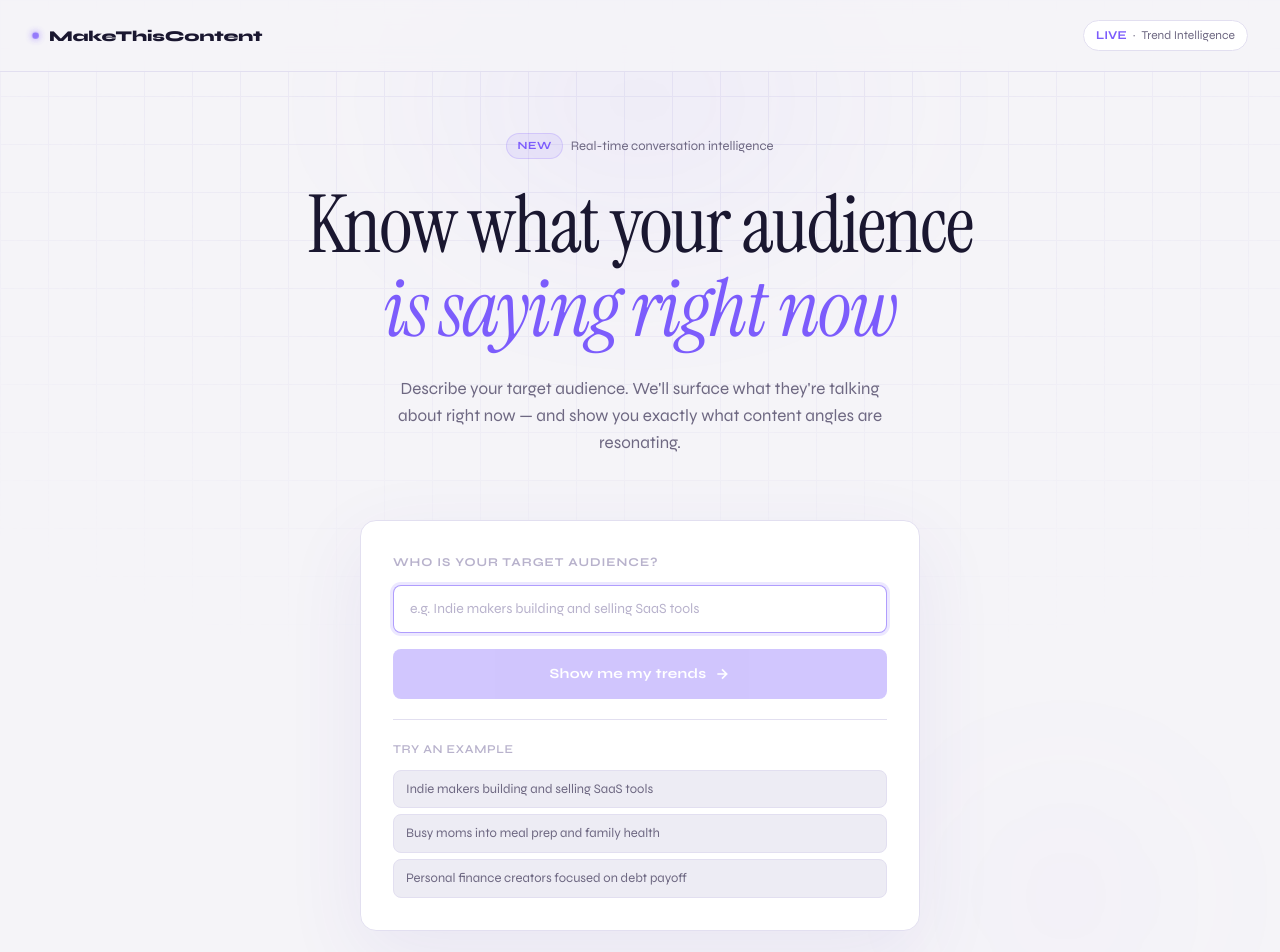
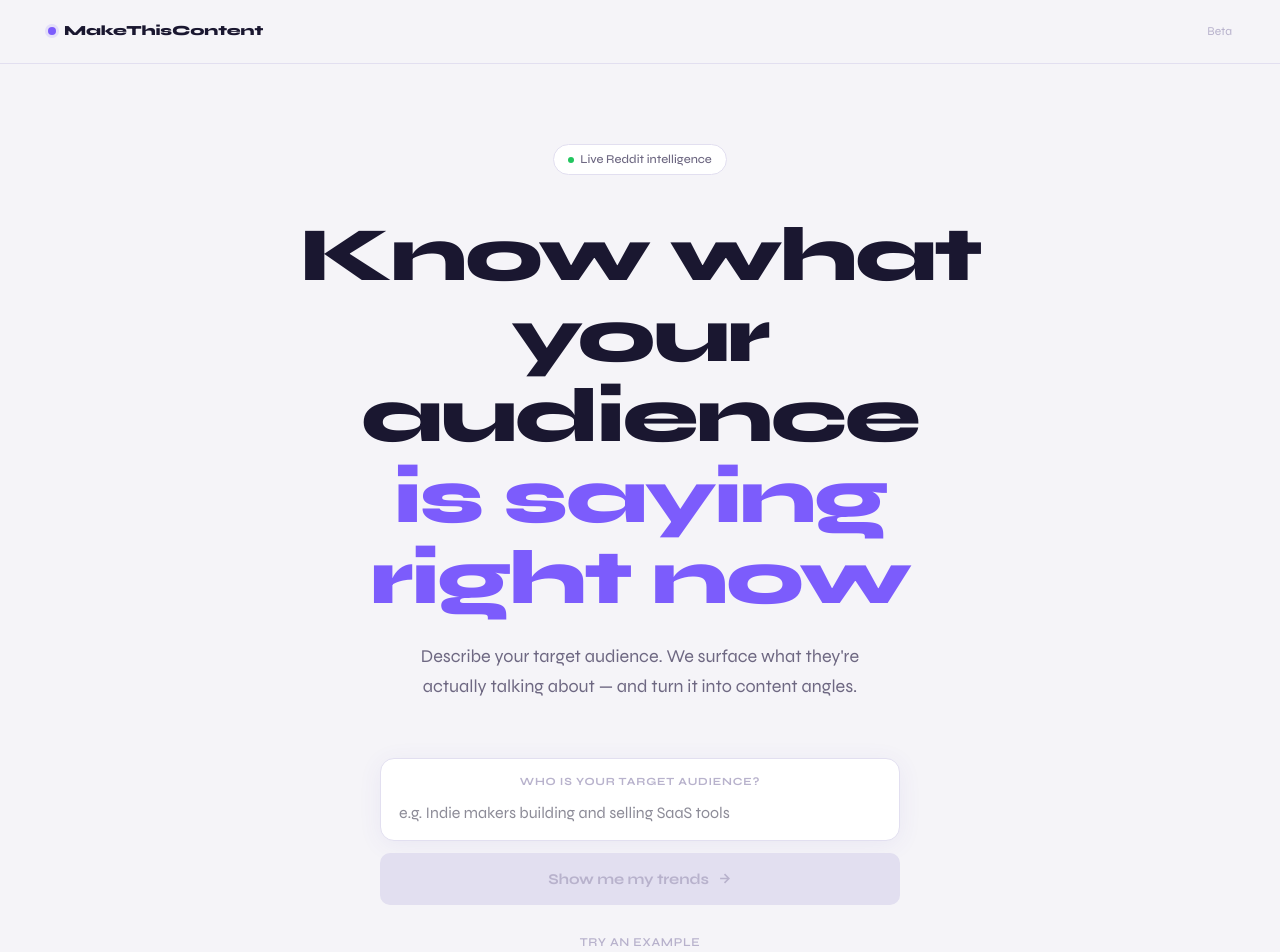
Before and after one commit to abhichandai/mtc, a Next.js app: page / in a window 1280 px wide. Shown: the top 952 px of the page. Built offline with nearby package versions, Linux system fonts and the light colour scheme.

Commit message:
Landing: clean redesign, no grid/orbs, Fyxer-style layout

```diff
--- a/app/page.tsx
+++ b/app/page.tsx
@@ -3,7 +3,7 @@
 import { useState } from 'react';
 import { useRouter } from 'next/navigation';
 
-const EXAMPLE_NICHES = [
+const EXAMPLES = [
   'Indie makers building and selling SaaS tools',
   'Busy moms into meal prep and family health',
   'Personal finance creators focused on debt payoff',
@@ -20,111 +20,165 @@ export default function LandingPage() {
     e.preventDefault();
     if (!isValid || loading) return;
     setLoading(true);
-    const params = new URLSearchParams({ k: brief.trim() });
-    router.push(`/dashboard?${params}`);
+    router.push(`/dashboard?${new URLSearchParams({ k: brief.trim() })}`);
   };
 
   return (
-    <div style={{ minHeight: '100vh', display: 'flex', flexDirection: 'column', position: 'relative', overflow: 'hidden' }}>
-      <div className="grid-bg" />
+    <div style={{
+      minHeight: '100vh',
+      background: 'var(--bg)',
+      display: 'flex',
+      flexDirection: 'column',
+    }}>
 
-      <div className="glow-orb" style={{
-        width: 600, height: 400, top: -100, left: '50%', transform: 'translateX(-50%)',
-        background: 'radial-gradient(ellipse, rgba(124,92,252,0.07) 0%, transparent 70%)',
+      {/* Nav */}
+      <nav style={{
+        display: 'flex', alignItems: 'center', justifyContent: 'space-between',
+        padding: '0 48px', height: 64,
+        borderBottom: '1px solid var(--border)',
+        background: 'var(--bg)',
+      }}>
+        <div style={{ display: 'flex', alignItems: 'center', gap: 8 }}>
+          <div style={{
+            width: 8, height: 8, borderRadius: '50%',
+            background: 'var(--accent)',
+            boxShadow: '0 0 0 3px var(--accent-glow)',
           }} />
-      <div className="glow-orb" style={{
-        width: 300, height: 300, bottom: '10%', right: '5%',
-        background: 'radial-gradient(ellipse, rgba(124,92,252,0.04) 0%, transparent 70%)',
-      }} />
-
-      {/* Header */}
-      <header style={{
-        display: 'flex', alignItems: 'center', justifyContent: 'space-between',
-        padding: '20px 32px', position: 'relative', zIndex: 10,
-        borderBottom: '1px solid var(--border)',
-        backdropFilter: 'blur(10px)', background: 'var(--header-bg)',
+          <span style={{
+            fontFamily: 'var(--font-ui)', fontWeight: 800, fontSize: 14,
+            letterSpacing: '-0.01em', color: 'var(--text)',
           }}>
-        <div style={{ display: 'flex', alignItems: 'center', gap: 10 }}>
-          <div className="live-dot" />
-          <span style={{ fontFamily: 'var(--font-ui)', fontWeight: 800, fontSize: 15, letterSpacing: '-0.01em', color: 'var(--text)' }}>
             MakeThisContent
           </span>
         </div>
-        <div style={{
-          display: 'flex', alignItems: 'center', gap: 6,
-          fontSize: 12, color: 'var(--text-muted)',
-          background: 'var(--surface)', border: '1px solid var(--border)',
-          borderRadius: 100, padding: '5px 12px',
+        <span style={{
+          fontSize: 12, color: 'var(--text-dim)',
+          fontFamily: 'var(--font-ui)',
         }}>
-          <span style={{ color: 'var(--accent)', fontWeight: 700 }}>LIVE</span>
-          <span>·</span>
-          <span>Trend Intelligence</span>
-        </div>
-      </header>
+          Beta
+        </span>
+      </nav>
 
-      {/* Main */}
+      {/* Hero */}
       <main style={{
         flex: 1, display: 'flex', flexDirection: 'column',
         alignItems: 'center', justifyContent: 'center',
-        padding: '60px 24px', position: 'relative', zIndex: 10,
+        padding: '80px 24px 120px',
+        textAlign: 'center',
       }}>
 
-        {/* Hero */}
-        <div className="animate-fade-up" style={{ textAlign: 'center', maxWidth: 720, marginBottom: 64 }}>
-          <div style={{ display: 'inline-flex', alignItems: 'center', gap: 8, marginBottom: 24 }}>
-            <span className="tag tag-accent">New</span>
-            <span style={{ fontSize: 13, color: 'var(--text-muted)' }}>Real-time conversation intelligence</span>
+        {/* Badge */}
+        <div style={{
+          display: 'inline-flex', alignItems: 'center', gap: 6,
+          background: 'var(--surface)', border: '1px solid var(--border)',
+          borderRadius: 100, padding: '5px 14px',
+          marginBottom: 40,
+        }}>
+          <span style={{
+            width: 6, height: 6, borderRadius: '50%',
+            background: '#22c55e',
+            display: 'inline-block',
+          }} />
+          <span style={{ fontSize: 12, color: 'var(--text-muted)', fontFamily: 'var(--font-ui)', fontWeight: 500 }}>
+            Live Reddit intelligence
+          </span>
         </div>
 
+        {/* Heading */}
         <h1 style={{
-            fontFamily: 'var(--font-display)',
-            fontSize: 'clamp(40px, 7vw, 80px)',
-            fontWeight: 400, lineHeight: 1.05,
-            letterSpacing: '-0.02em', color: 'var(--text)', marginBottom: 24,
+          fontFamily: 'var(--font-ui)',
+          fontWeight: 800,
+          fontSize: 'clamp(42px, 6vw, 80px)',
+          lineHeight: 1.05,
+          letterSpacing: '-0.03em',
+          color: 'var(--text)',
+          marginBottom: 24,
+          maxWidth: 760,
         }}>
           Know what your audience<br />
-            <span style={{ fontStyle: 'italic', color: 'var(--accent)' }}>is saying right now</span>
+          <span style={{ color: 'var(--accent)' }}>is saying right now</span>
         </h1>
 
-          <p style={{ fontSize: 17, color: 'var(--text-muted)', lineHeight: 1.6, maxWidth: 520, margin: '0 auto' }}>
-            Describe your target audience. We&apos;ll surface what they&apos;re talking about right now — and show you exactly what content angles are resonating.
-          </p>
-        </div>
-
-        {/* Input card */}
-        <div className="animate-fade-up stagger-2" style={{
-          background: 'var(--surface)', border: '1px solid var(--border)',
-          borderRadius: 16, padding: '32px',
-          width: '100%', maxWidth: 560,
-          boxShadow: '0 24px 80px rgba(90,70,180,0.08)',
+        {/* Subheading */}
+        <p style={{
+          fontSize: 18, lineHeight: 1.65,
+          color: 'var(--text-muted)',
+          maxWidth: 480, marginBottom: 56,
+          fontFamily: 'var(--font-ui)',
         }}>
-          <p style={{ fontSize: 12, fontWeight: 700, letterSpacing: '0.08em', textTransform: 'uppercase', color: 'var(--text-dim)', marginBottom: 12 }}>
-            Who is your target audience?
+          Describe your target audience. We surface what they&apos;re actually talking about — and turn it into content angles.
         </p>
 
-          <form onSubmit={handleSubmit}>
+        {/* Input group */}
+        <form onSubmit={handleSubmit} style={{ width: '100%', maxWidth: 520 }}>
+          <div style={{
+            display: 'flex', flexDirection: 'column', gap: 0,
+            background: 'var(--surface)',
+            border: '1.5px solid var(--border)',
+            borderRadius: 14,
+            overflow: 'hidden',
+            boxShadow: '0 4px 24px rgba(90,70,180,0.07)',
+            transition: 'border-color 0.15s, box-shadow 0.15s',
+          }}
+            onFocus={() => {}}
+          >
+            <label style={{
+              fontSize: 11, fontWeight: 700,
+              letterSpacing: '0.07em', textTransform: 'uppercase',
+              color: 'var(--text-dim)',
+              padding: '14px 18px 4px',
+              fontFamily: 'var(--font-ui)',
+              userSelect: 'none',
+            }}>
+              Who is your target audience?
+            </label>
             <input
-              className="input-field"
+              style={{
+                border: 'none', outline: 'none',
+                background: 'transparent',
+                padding: '6px 18px 14px',
+                fontSize: 16, color: 'var(--text)',
+                fontFamily: 'var(--font-ui)',
+                width: '100%',
+              }}
               placeholder="e.g. Indie makers building and selling SaaS tools"
               value={brief}
               onChange={e => setBrief(e.target.value)}
               onKeyDown={e => e.key === 'Enter' && isValid && handleSubmit(e as unknown as React.FormEvent)}
               autoFocus
-              style={{ marginBottom: 16 }}
             />
+          </div>
 
-            <button className="btn-primary" type="submit" disabled={!isValid || loading} style={{ width: '100%', padding: '14px' }}>
+          <button
+            type="submit"
+            disabled={!isValid || loading}
+            style={{
+              marginTop: 12,
+              width: '100%', padding: '14px',
+              background: isValid ? 'var(--accent)' : 'var(--border)',
+              color: isValid ? '#fff' : 'var(--text-dim)',
+              border: 'none', borderRadius: 10,
+              fontSize: 15, fontWeight: 700,
+              fontFamily: 'var(--font-ui)',
+              cursor: isValid && !loading ? 'pointer' : 'not-allowed',
+              display: 'flex', alignItems: 'center', justifyContent: 'center', gap: 8,
+              transition: 'background 0.15s, transform 0.1s',
+              letterSpacing: '-0.01em',
+            }}
+            onMouseEnter={e => isValid && ((e.currentTarget as HTMLElement).style.transform = 'translateY(-1px)')}
+            onMouseLeave={e => ((e.currentTarget as HTMLElement).style.transform = 'translateY(0)')}
+          >
             {loading ? (
               <>
-                  <svg width="16" height="16" viewBox="0 0 24 24" fill="none" stroke="currentColor" strokeWidth="2.5" style={{ animation: 'spin 0.8s linear infinite' }}>
+                <svg width="15" height="15" viewBox="0 0 24 24" fill="none" stroke="currentColor" strokeWidth="2.5" style={{ animation: 'spin 0.8s linear infinite' }}>
                   <path d="M12 2v4M12 18v4M4.93 4.93l2.83 2.83M16.24 16.24l2.83 2.83M2 12h4M18 12h4M4.93 19.07l2.83-2.83M16.24 7.76l2.83-2.83"/>
                 </svg>
-                  Finding your trends...
+                Finding trends...
               </>
             ) : (
               <>
                 Show me my trends
-                  <svg width="16" height="16" viewBox="0 0 24 24" fill="none" stroke="currentColor" strokeWidth="2.5">
+                <svg width="15" height="15" viewBox="0 0 24 24" fill="none" stroke="currentColor" strokeWidth="2.5">
                   <path d="M5 12h14M12 5l7 7-7 7"/>
                 </svg>
               </>
@@ -133,69 +187,73 @@ export default function LandingPage() {
         </form>
 
         {/* Examples */}
-          <div style={{ marginTop: 20, borderTop: '1px solid var(--border)', paddingTop: 20 }}>
-            <p style={{ fontSize: 12, color: 'var(--text-dim)', marginBottom: 10, fontWeight: 600, letterSpacing: '0.05em', textTransform: 'uppercase' }}>
+        <div style={{ marginTop: 28, display: 'flex', flexDirection: 'column', alignItems: 'center', gap: 8 }}>
+          <span style={{ fontSize: 12, color: 'var(--text-dim)', fontFamily: 'var(--font-ui)', fontWeight: 600, letterSpacing: '0.05em', textTransform: 'uppercase' }}>
             Try an example
-            </p>
-            <div style={{ display: 'flex', flexDirection: 'column', gap: 6 }}>
-              {EXAMPLE_NICHES.map((example, i) => (
+          </span>
+          <div style={{ display: 'flex', flexWrap: 'wrap', gap: 6, justifyContent: 'center', maxWidth: 560 }}>
+            {EXAMPLES.map((ex, i) => (
               <button
                 key={i}
-                  onClick={() => setBrief(example)}
+                onClick={() => setBrief(ex)}
                 style={{
-                    background: 'var(--surface-2)', border: '1px solid var(--border)',
-                    borderRadius: 8, padding: '8px 12px',
-                    fontSize: 13, color: 'var(--text-muted)',
-                    cursor: 'pointer', textAlign: 'left',
-                    fontFamily: 'var(--font-ui)', transition: 'all 0.15s',
+                  background: 'var(--surface)',
+                  border: '1px solid var(--border)',
+                  borderRadius: 100,
+                  padding: '6px 14px',
+                  fontSize: 13,
+                  color: 'var(--text-muted)',
+                  cursor: 'pointer',
+                  fontFamily: 'var(--font-ui)',
+                  transition: 'all 0.15s',
+                  whiteSpace: 'nowrap',
                 }}
                 onMouseEnter={e => {
-                    (e.currentTarget).style.borderColor = 'var(--accent)';
-                    (e.currentTarget).style.color = 'var(--text)';
+                  const el = e.currentTarget;
+                  el.style.borderColor = 'var(--accent)';
+                  el.style.color = 'var(--accent)';
+                  el.style.background = 'var(--accent-dim)';
                 }}
                 onMouseLeave={e => {
-                    (e.currentTarget).style.borderColor = 'var(--border)';
-                    (e.currentTarget).style.color = 'var(--text-muted)';
+                  const el = e.currentTarget;
+                  el.style.borderColor = 'var(--border)';
+                  el.style.color = 'var(--text-muted)';
+                  el.style.background = 'var(--surface)';
                 }}
               >
-                  {example}
+                {ex}
               </button>
             ))}
           </div>
         </div>
-        </div>
 
-        {/* Stats */}
-        <div className="animate-fade-up stagger-4" style={{
-          display: 'flex', gap: 40, marginTop: 52,
+        {/* Social proof row */}
+        <div style={{
+          marginTop: 72,
+          display: 'flex', gap: 48,
           flexWrap: 'wrap', justifyContent: 'center',
         }}>
           {[
             { num: 'Live', label: 'Reddit conversation data' },
-            { num: '9', label: 'Trending topics for your niche' },
-            { num: 'AI', label: 'Narrative intelligence per topic' },
+            { num: '9', label: 'Trending topics per search' },
+            { num: 'AI', label: 'Narrative intelligence per card' },
           ].map((stat, i) => (
             <div key={i} style={{ textAlign: 'center' }}>
-              <div style={{ fontFamily: 'var(--font-display)', fontSize: 28, fontWeight: 400, color: 'var(--text)', letterSpacing: '-0.03em' }}>
+              <div style={{
+                fontFamily: 'var(--font-ui)', fontSize: 26,
+                fontWeight: 800, color: 'var(--text)',
+                letterSpacing: '-0.03em',
+              }}>
                 {stat.num}
               </div>
-              <div style={{ fontSize: 13, color: 'var(--text-muted)', marginTop: 2 }}>{stat.label}</div>
+              <div style={{ fontSize: 13, color: 'var(--text-dim)', marginTop: 3, fontFamily: 'var(--font-ui)' }}>
+                {stat.label}
+              </div>
             </div>
           ))}
         </div>
       </main>
 
-      {/* Footer */}
-      <footer style={{
-        padding: '16px 32px', borderTop: '1px solid var(--border)',
-        display: 'flex', alignItems: 'center', justifyContent: 'center',
-        position: 'relative', zIndex: 10,
-      }}>
-        <span style={{ fontSize: 12, color: 'var(--text-dim)' }}>
-          makethiscontent.com · Powered by Reddit + AI
-        </span>
-      </footer>
-
       <style>{`@keyframes spin { to { transform: rotate(360deg); } }`}</style>
     </div>
   );
```
Lines whose indentation alone changed are shown as unchanged.
